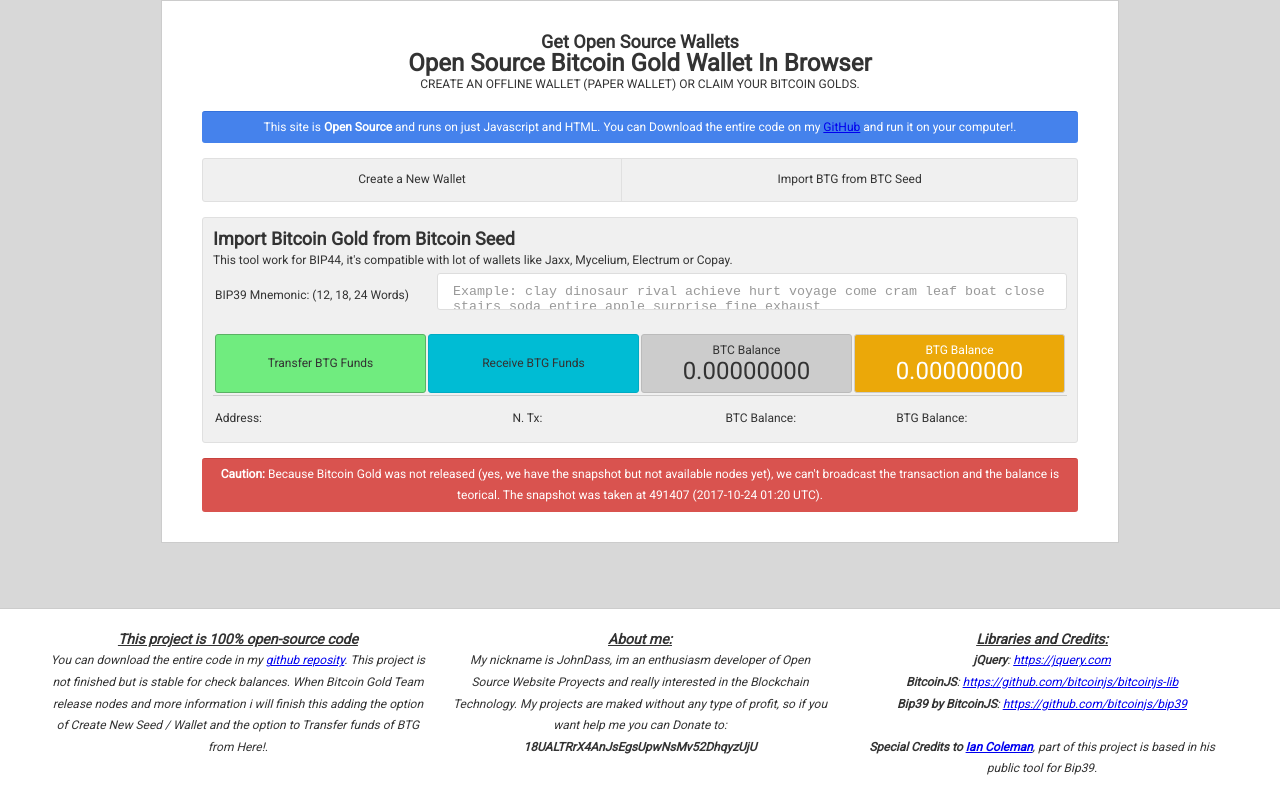
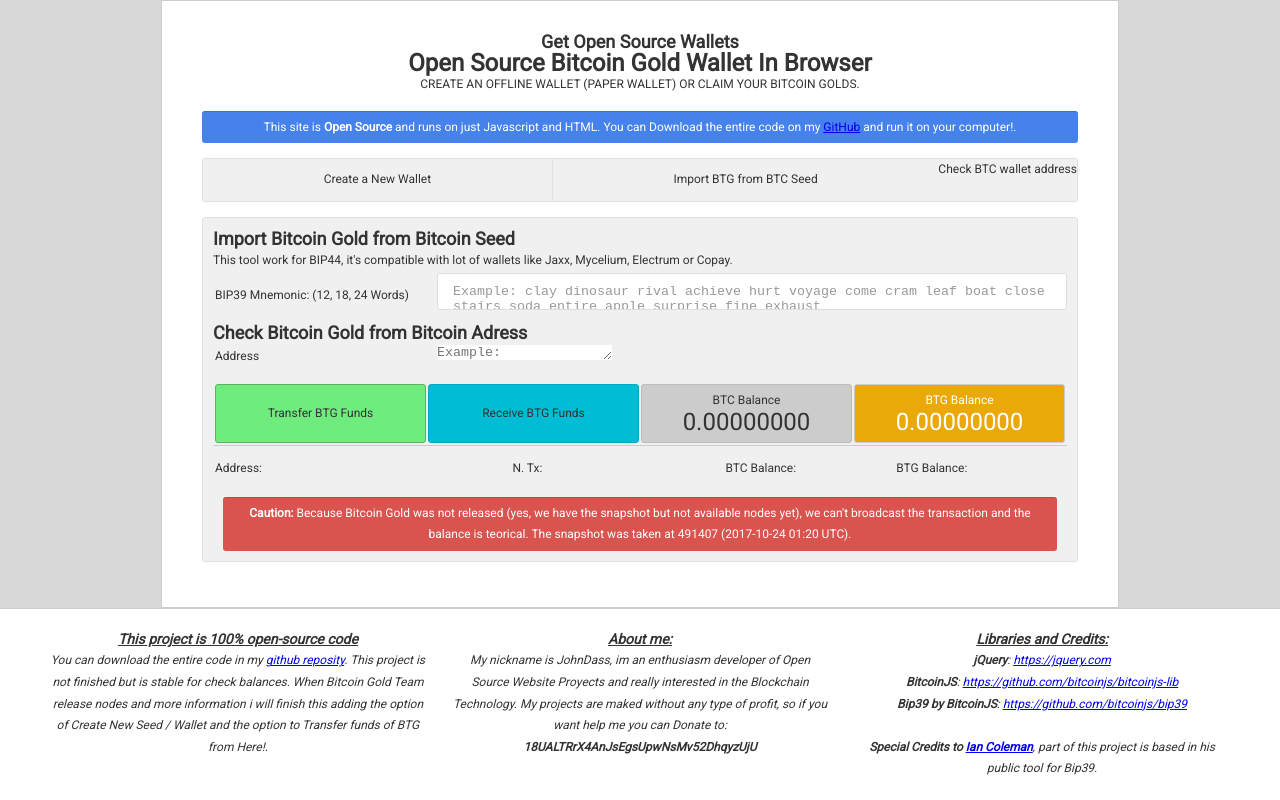
Before and after one commit to Technophant/btcgpuwallet, a plain HTML site: page index.html in a window 1280 px wide. Drawn offline with Linux system fonts and the light colour scheme.

Commit message:
Update index.html

```diff
--- a/index.html
+++ b/index.html
@@ -22,6 +22,8 @@
 <div class="flexc">
 <div class="flex1 center" id="forcreatewallet">Create a New Wallet</div>
 <div class="flex2 center" id="forimportseed">Import BTG from BTC Seed</div>
+<div class="flex3 center" id="forimportaddress">Check BTC wallet address</div>
+
 </div>
 
 <div id="importseed">
@@ -34,6 +36,21 @@
 </td>
 <td>
 <textarea rows="1" id="seed" placeholder="Example: clay dinosaur rival achieve hurt voyage come cram leaf boat close stairs soda entire apple surprise fine exhaust"></textarea>
+</td>
+</tr>
+<tr>
+</tr>
+</table>
+
+<div id="importaddress">
+<h2>Check Bitcoin Gold from Bitcoin Adress</h2>
+<table>
+<tr>
+<td style="width:220px">
+Address
+</td>
+<td>
+<textarea rows="1" id="address" placeholder="Example: 3D2oetdNuZUqQHPJmcMDDHYoqkyNVsFk9r"></textarea>
 </td>
 </tr>
 <tr>
```
